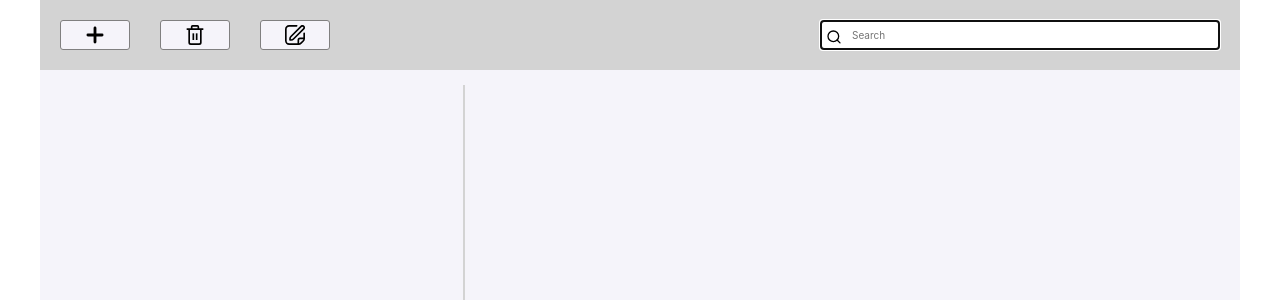
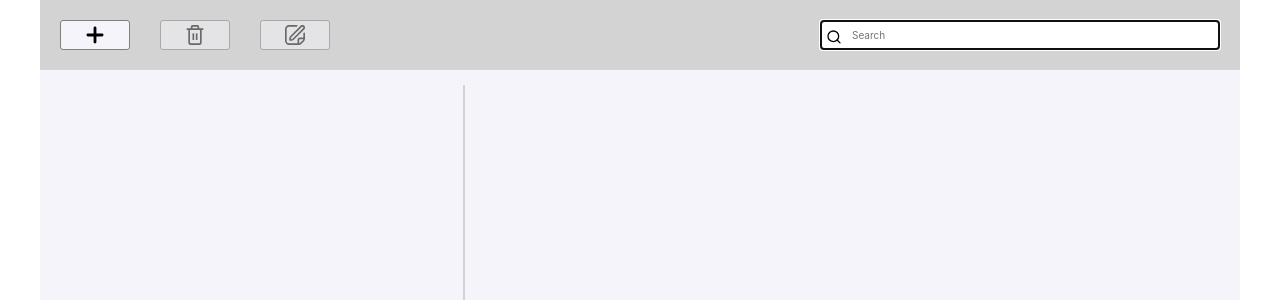
Before and after one commit to LianaSher/notes-app, a React (Create React App) app: page / in a window 1280 px wide. Shown: the top 300 px of the page. Built offline with nearby package versions, Linux system fonts and the light colour scheme.

Commit message:
add styles for disable btn

```diff
--- a/src/components/Header/Header.styled.js
+++ b/src/components/Header/Header.styled.js
@@ -66,6 +66,10 @@ export const DelButton = styled.button`
   &:focus {
     background-color: white;
   }
+  &:disabled {
+    opacity: 0.5;
+    cursor: not-allowed;
+  }
   @media screen and (min-width: 1200px) {
     height: 30px;
     width: 70px;
@@ -87,6 +91,10 @@ export const EditButton = styled.button`
   &:focus {
     background-color: white;
   }
+  &:disabled {
+    opacity: 0.5;
+    cursor: not-allowed;
+  }
   @media screen and (min-width: 1200px) {
     height: 30px;
     width: 70px;
```
